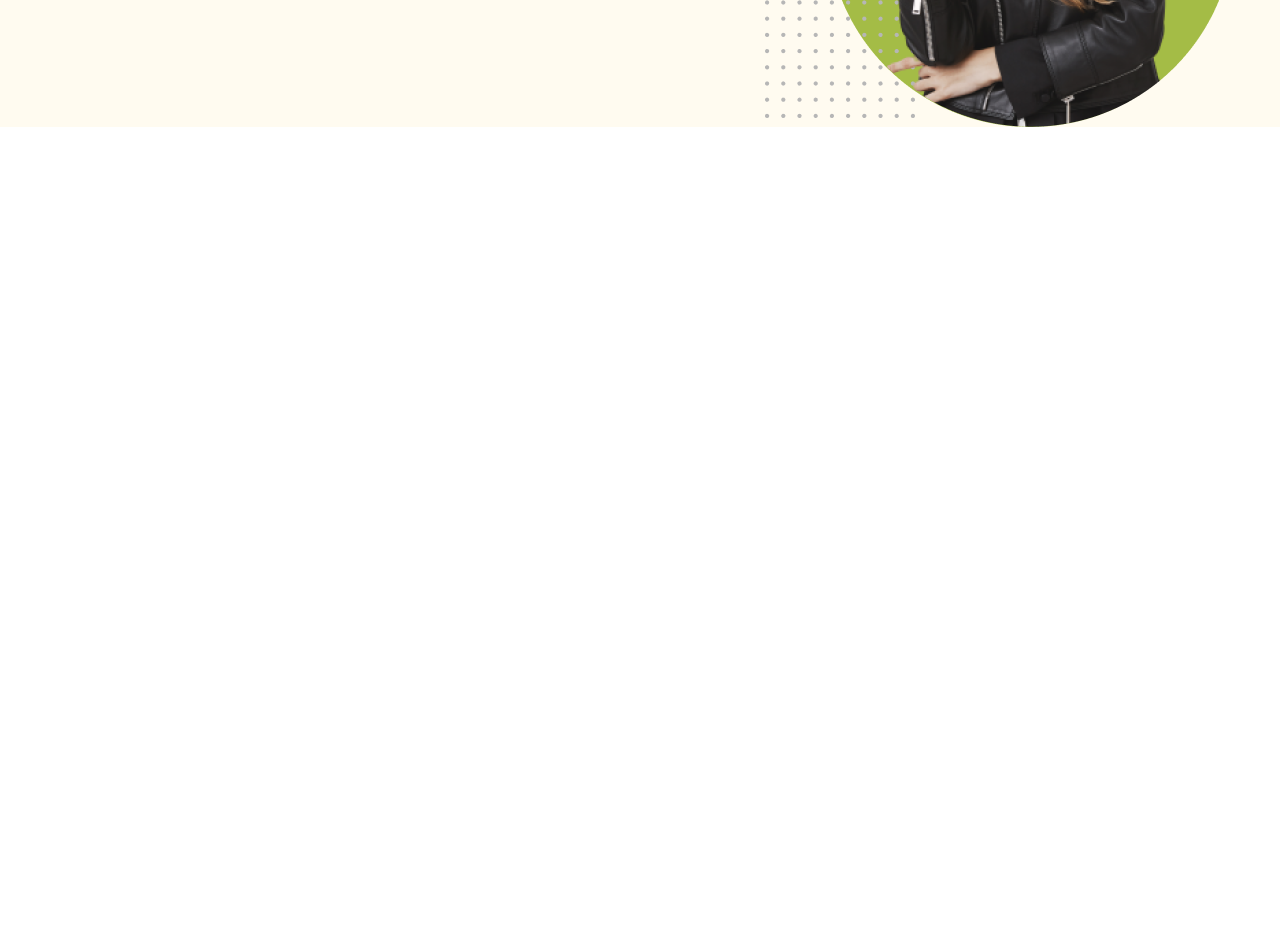
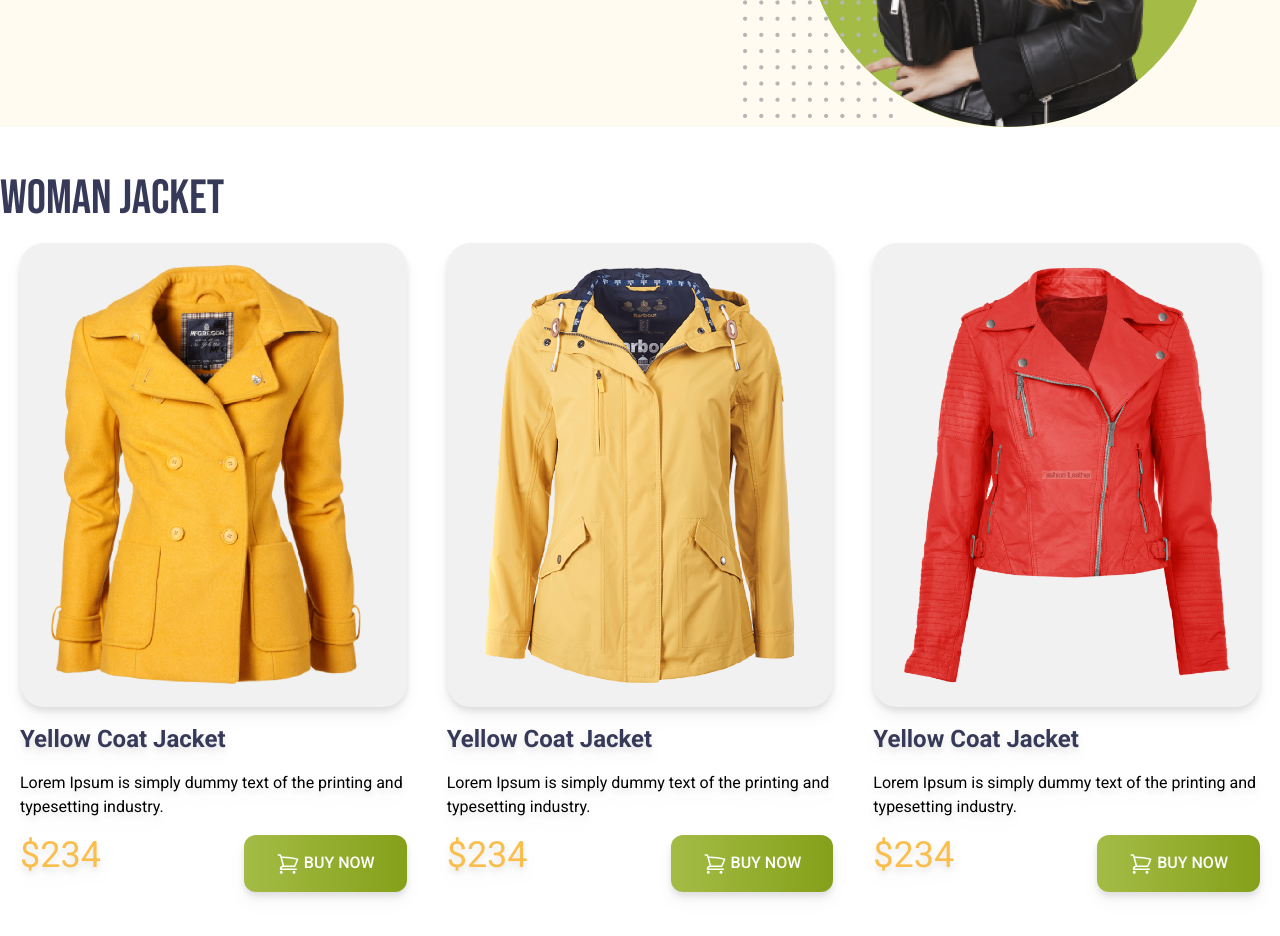
Before and after one commit to Banabir72/penguin-fashion-using-tailwind, a plain HTML site: page index.html in a window 1280 px wide. Shown: the part 360-1296 px from the top of the page. Before the commit the page ends 800 px from the top, so only its background shows below. Drawn offline with nearby package versions, Linux system fonts and the light colour scheme.

Commit message:
added women jacket part

```diff
--- a/index.html
+++ b/index.html
@@ -5,8 +5,20 @@
     <meta name="viewport" content="width=device-width, initial-scale=1.0">
     <title>Penguin Fashion</title>
     <script src="https://cdn.tailwindcss.com"></script>
+    <link rel="preconnect" href="https://fonts.googleapis.com">
+<link rel="preconnect" href="https://fonts.gstatic.com" crossorigin>
+<link href="https://fonts.googleapis.com/css2?family=Bebas+Neue&family=Roboto:ital,wght@0,100;0,300;0,400;0,500;0,700;0,900;1,100;1,300;1,400;1,500;1,700;1,900&display=swap" rel="stylesheet">
+<style>
+.font-roboto{
+  font-family: "Roboto", sans-serif;
+}
+.font-bebas-neue{
+  font-family: "Bebas Neue", sans-serif;
+}
+
+</style>
 </head>
-<body>
+<body class="font-roboto">
     <header class="bg-[#FFFBF0] pl-4">
         <!-- navbar start -->
         <nav>
@@ -15,7 +27,7 @@
         <!-- banner start -->
         <div class="md:flex md:items-center md:justify-around">
             <div>
-                <h1 class="text-7xl uppercase">
+                <h1 class="text-7xl uppercase font-bebas-neue">
                     <span class="text-orange-300">Be the Penguins</span>
                     <br>
                     <span class="text-stone-800	">of Winter</span>
@@ -32,8 +44,56 @@
             </div>
         </div>
     </header>
-    <main>
-
+    <main class="max-w-7xl mx-auto">
+        <!-- Woman Jacket Section -->
+         <section class="my-12">
+            <h3 class="text-5xl font-bebas-neue uppercase text-[#363958]">Woman Jacket</h1>
+         <!-- Jacket Card Container -->
+         <div class="grid grid-cols-1 md:grid-cols-3 lg:grid-cols-3">
+            <!-- jacket card-1 -->
+            <div class="p-5 space-y-4 drop-shadow-lg rounded-3xl">
+                <img src="images/jacket-1.png" alt="" class="rounded-3xl p-5 bg-[#F1F1F1]">
+                <h4 class="text-2xl text-[#363958] font-bold">Yellow Coat Jacket</h4>
+                <p>Lorem Ipsum is simply dummy text of the printing and typesetting industry.</p>
+                <div class="flex justify-between">
+                    <h2 class="text-4xl text-[#FABE4C]">$234</h2>
+                    <button class="bg-green-500 py-4 px-8 rounded-xl text-white font-medium bg-gradient-to-r from-[#A4BC46] to-[#85A019]">
+                        <svg xmlns="http://www.w3.org/2000/svg" fill="none" viewBox="0 0 24 24" stroke-width="1.5" stroke="currentColor" class="size-6 inline">
+                            <path stroke-linecap="round" stroke-linejoin="round" d="M2.25 3h1.386c.51 0 .955.343 1.087.835l.383 1.437M7.5 14.25a3 3 0 0 0-3 3h15.75m-12.75-3h11.218c1.121-2.3 2.1-4.684 2.924-7.138a60.114 60.114 0 0 0-16.536-1.84M7.5 14.25 5.106 5.272M6 20.25a.75.75 0 1 1-1.5 0 .75.75 0 0 1 1.5 0Zm12.75 0a.75.75 0 1 1-1.5 0 .75.75 0 0 1 1.5 0Z" />
+                          </svg>
+                          BUY NOW</button>
+                </div>
+            </div>
+            <!-- jacket card-2 -->
+            <div class="p-5 space-y-4 drop-shadow-lg rounded-3xl">
+                <img src="images/jacket-2.png" alt="" class="rounded-3xl p-5 bg-[#F1F1F1]">
+                <h4 class="text-2xl text-[#363958] font-bold">Yellow Coat Jacket</h4>
+                <p>Lorem Ipsum is simply dummy text of the printing and typesetting industry.</p>
+                <div class="flex justify-between">
+                    <h2 class="text-4xl text-[#FABE4C]">$234</h2>
+                    <button class="bg-green-500 py-4 px-8 rounded-xl text-white font-medium bg-gradient-to-r from-[#A4BC46] to-[#85A019]">
+                        <svg xmlns="http://www.w3.org/2000/svg" fill="none" viewBox="0 0 24 24" stroke-width="1.5" stroke="currentColor" class="size-6 inline">
+                            <path stroke-linecap="round" stroke-linejoin="round" d="M2.25 3h1.386c.51 0 .955.343 1.087.835l.383 1.437M7.5 14.25a3 3 0 0 0-3 3h15.75m-12.75-3h11.218c1.121-2.3 2.1-4.684 2.924-7.138a60.114 60.114 0 0 0-16.536-1.84M7.5 14.25 5.106 5.272M6 20.25a.75.75 0 1 1-1.5 0 .75.75 0 0 1 1.5 0Zm12.75 0a.75.75 0 1 1-1.5 0 .75.75 0 0 1 1.5 0Z" />
+                          </svg>
+                          BUY NOW</button>
+                </div>
+            </div>
+            <!-- jacket card-3 -->
+            <div class="p-5 space-y-4 drop-shadow-lg rounded-3xl">
+                <img src="images/jacket-3.png" alt="" class="rounded-3xl p-5 bg-[#F1F1F1]">
+                <h4 class="text-2xl text-[#363958] font-bold">Yellow Coat Jacket</h4>
+                <p>Lorem Ipsum is simply dummy text of the printing and typesetting industry.</p>
+                <div class="flex justify-between">
+                    <h2 class="text-4xl text-[#FABE4C]">$234</h2>
+                    <button class="bg-green-500 py-4 px-8 rounded-xl text-white font-medium bg-gradient-to-r from-[#A4BC46] to-[#85A019]">
+                        <svg xmlns="http://www.w3.org/2000/svg" fill="none" viewBox="0 0 24 24" stroke-width="1.5" stroke="currentColor" class="size-6 inline">
+                            <path stroke-linecap="round" stroke-linejoin="round" d="M2.25 3h1.386c.51 0 .955.343 1.087.835l.383 1.437M7.5 14.25a3 3 0 0 0-3 3h15.75m-12.75-3h11.218c1.121-2.3 2.1-4.684 2.924-7.138a60.114 60.114 0 0 0-16.536-1.84M7.5 14.25 5.106 5.272M6 20.25a.75.75 0 1 1-1.5 0 .75.75 0 0 1 1.5 0Zm12.75 0a.75.75 0 1 1-1.5 0 .75.75 0 0 1 1.5 0Z" />
+                          </svg>
+                          BUY NOW</button>
+                </div>
+            </div>
+         </div>
+         </section>
     </main>
     <footer>
 
```
